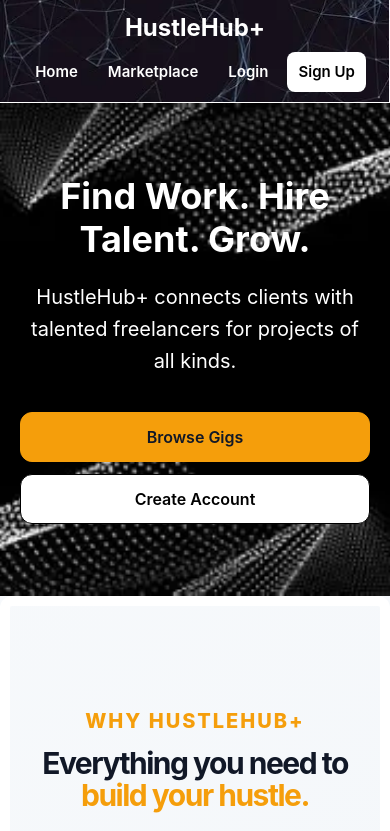
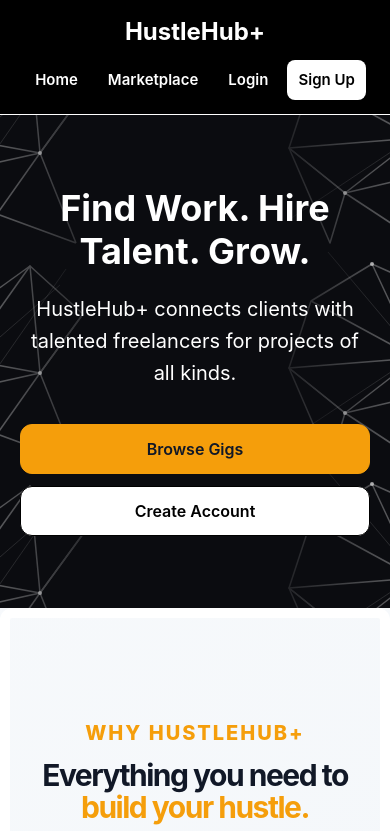
Before and after one commit to NaudeClifford/INSY7314POE, a React (Vite) app in the folder Project/client/: page / in a window 390 px wide. Shown: the top 831 px of the page. Built offline with nearby package versions, Linux system fonts and the light colour scheme; no server answers.

Commit message:
improved responsive layout and geometric branding

```diff
--- a/Project/client/src/components/common/Hero.css
+++ b/Project/client/src/components/common/Hero.css
@@ -1,8 +1,11 @@
 .hero {
-    background-image: url("/background1.webp");
-    background-size: cover;
+    background-color: #0b0c10;
+    background-image:
+        linear-gradient(90deg, transparent, rgba(11, 12, 16, .72) 28%, rgba(11, 12, 16, .72) 72%, transparent),
+        url("/geometric-pattern.svg");
     background-position: center;
-    background-repeat: no-repeat;
+    background-size: auto, 640px 220px;
+    background-repeat: no-repeat, repeat;
     padding: clamp(72px, 9vw, 110px) 20px;
     text-align: center;
 }
--- a/Project/client/src/components/dashboard/AdminPagination.jsx
+++ b/Project/client/src/components/dashboard/AdminPagination.jsx
@@ -1,6 +1,6 @@
 
 import "../../index.css";
-import { useEffect, useState } from "react";
+import { useRef } from "react";
 
 function AdminPagination({
     currentPage,
@@ -10,12 +10,7 @@ function AdminPagination({
 }) {
     const totalPages = Math.ceil(totalItems / rowsPerPage);
 
-    const [pageInput, setPageInput] = useState(
-        String(currentPage)
-    );
-    useEffect(() => {
-        setPageInput(String(currentPage));
-    }, [currentPage]);
+    const pageInputRef = useRef(null);
 
     if (totalPages <= 1) return null;
 
@@ -26,10 +21,10 @@ function AdminPagination({
     );
 
     function goToPage() {
-        const requestedPage = Number(pageInput);
+        const requestedPage = Number(pageInputRef.current.value);
 
         if (!Number.isInteger(requestedPage)) {
-            setPageInput(String(currentPage));
+            pageInputRef.current.value = String(currentPage);
             return;
         }
 
@@ -39,7 +34,7 @@ function AdminPagination({
         );
 
         onPageChange(validPage);
-        setPageInput(String(validPage));
+        pageInputRef.current.value = String(validPage);
     }
 
     function handleKeyDown(event) {
@@ -110,10 +105,9 @@ function AdminPagination({
                         type="number"
                         min="1"
                         max={totalPages}
-                        value={pageInput}
-                        onChange={(event) =>
-                            setPageInput(event.target.value)
-                        }
+                        key={currentPage}
+                        ref={pageInputRef}
+                        defaultValue={currentPage}
                         onKeyDown={handleKeyDown}
                     />
 
--- a/Project/client/src/components/layout/Footer.css
+++ b/Project/client/src/components/layout/Footer.css
@@ -1,8 +1,5 @@
 .footer {
-    background-image: url("/background3.webp");
-        background-size: cover;
-        background-position: center;
-        background-repeat: no-repeat;
+    background: #0b0c10 url("/geometric-pattern.svg") center / 640px 220px repeat;
     padding: 25px 20px;
 }
 
--- a/Project/client/src/components/layout/Navbar.css
+++ b/Project/client/src/components/layout/Navbar.css
@@ -1,5 +1,5 @@
 .navbar {
-    background: url("/background3.webp") center / cover no-repeat;
+    background: #000;
     border-bottom: 1px solid white;
 }
 
@@ -67,13 +67,15 @@
     color: black;
 }
 
-@media (max-width: 700px) {
+@media (max-width: 1100px) {
     .navbar-container {
         flex-direction: column;
-        gap: 6px;
+        gap: 10px;
+        padding-block: 14px;
     }
 
     .navbar-links {
         justify-content: center;
+        row-gap: 8px;
     }
 }
```
Also changed, not shown: Project/client/public/geometric-pattern.svg (added).
